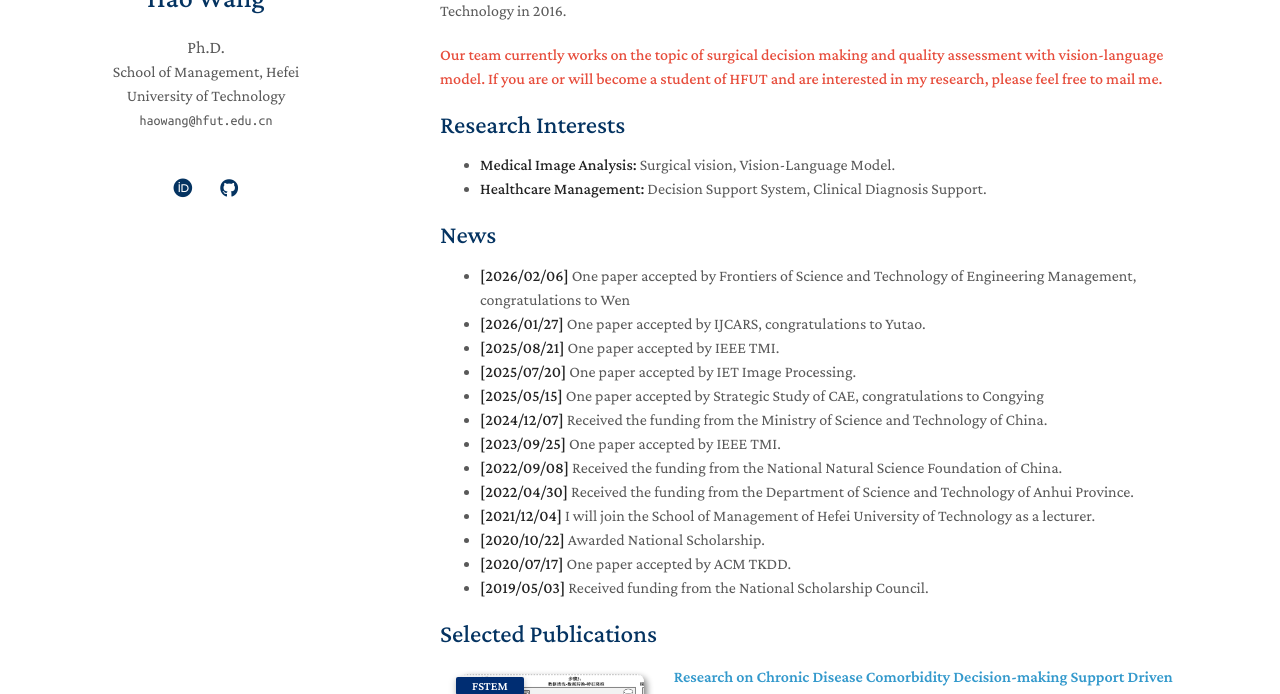
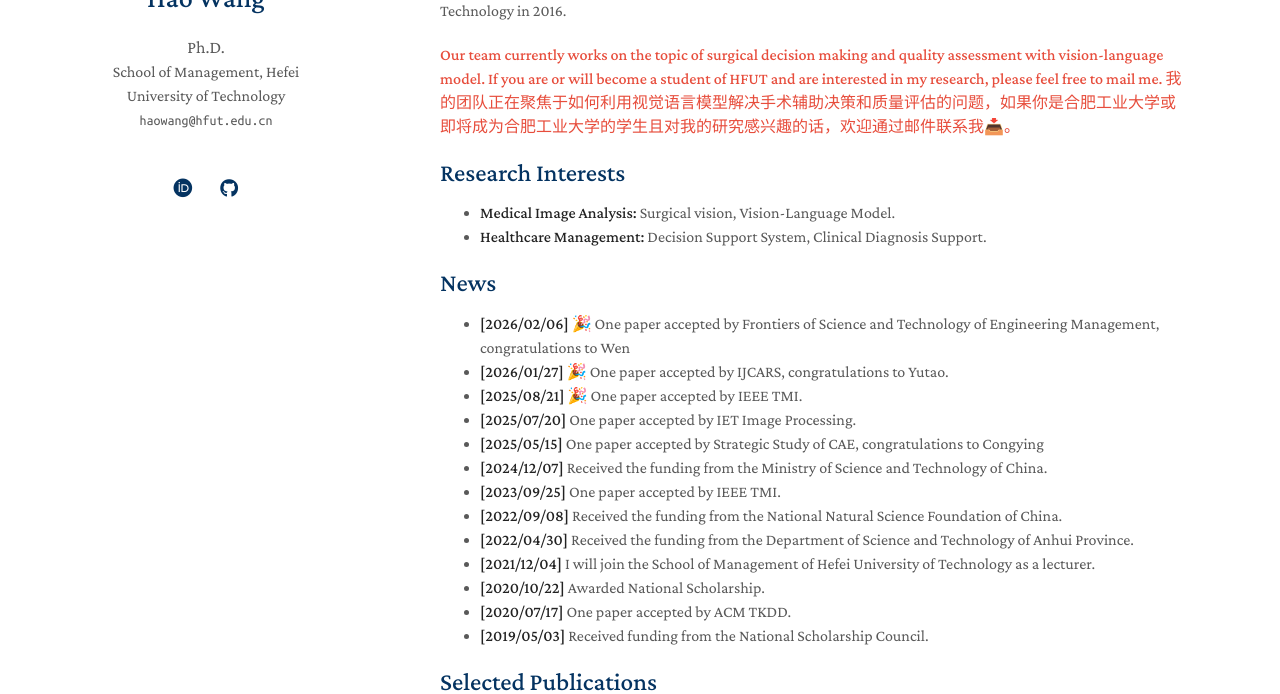
Before and after one commit to Waynehfut/waynehfut.github.io, a Jekyll site: the page built from index.md, in a window 1280 px wide and 900 px high, cut to the strip 206-900 px from the top of the window. Built offline with Jekyll 4.4.1, drawn with Linux system fonts in a browser that asks for light colours; a style sheet for code colours, icons or effects is not loaded; our own code applies the rules of GitHub Pages for plain Markdown files.

Commit message:
add Chinese

```diff
--- a/index.md
+++ b/index.md
@@ -6,7 +6,7 @@ layout: homepage
 
 I am a lecturer from School of Management, Hefei University of Technology. Before that, I received my a Ph.D. degree in Management Science and Engineering from the Hefei University of Technology under the supervision of Prof. Shanlin Yang in 2021. Previously, I worked as a visiting scholar (2019-2020) at the University of Pittsburgh under the supervision of Prof. Youtao Zhang and received my B.S. degree in Software Engineering from the Hefei University of Technology in 2016.
 
-<strong style="color:#e74d3c">Our team currently works on the topic of surgical decision making and quality assessment with vision-language model. If you are or will become a student of HFUT and are interested in my research, please feel free to mail me.</strong>
+<strong style="color:#e74d3c">Our team currently works on the topic of surgical decision making and quality assessment with vision-language model. If you are or will become a student of HFUT and are interested in my research, please feel free to mail me. 我的团队正在聚焦于如何利用视觉语言模型解决手术辅助决策和质量评估的问题，如果你是合肥工业大学或即将成为合肥工业大学的学生且对我的研究感兴趣的话，欢迎通过邮件联系我📥。</strong>
 
 
 ## Research Interests
@@ -16,9 +16,9 @@ I am a lecturer from School of Management, Hefei University of Technology. Befor
 
 ## News
 
-- **[2026/02/06]** One paper accepted by Frontiers of Science and Technology of Engineering Management, congratulations to Wen
-- **[2026/01/27]** One paper accepted by IJCARS, congratulations to Yutao.
-- **[2025/08/21]** One paper accepted by IEEE TMI.
+- **[2026/02/06]** 🎉 One paper accepted by Frontiers of Science and Technology of Engineering Management, congratulations to Wen
+- **[2026/01/27]** 🎉 One paper accepted by IJCARS, congratulations to Yutao.
+- **[2025/08/21]** 🎉 One paper accepted by IEEE TMI.
 - **[2025/07/20]** One paper accepted by IET Image Processing.
 - **[2025/05/15]** One paper accepted by Strategic Study of CAE, congratulations to Congying
 - **[2024/12/07]** Received the funding from the Ministry of Science and Technology of China.
```
